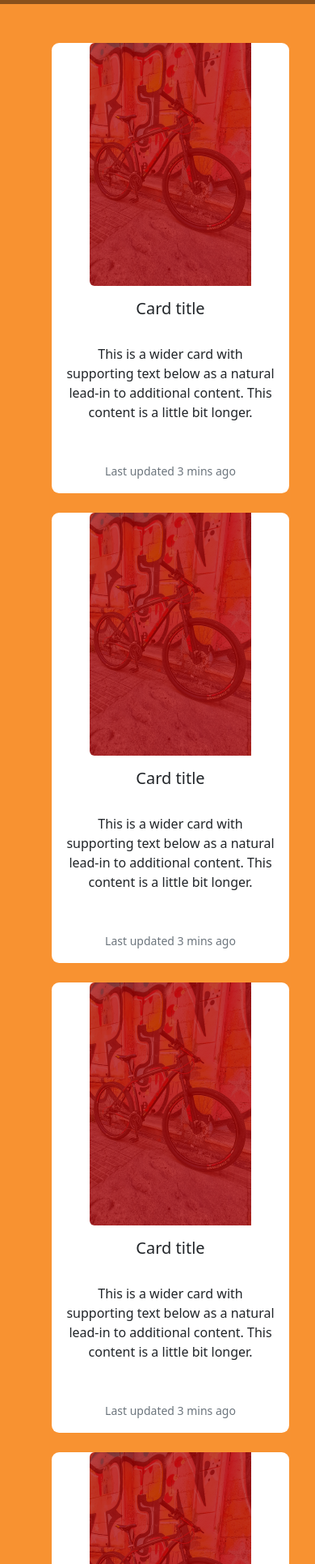
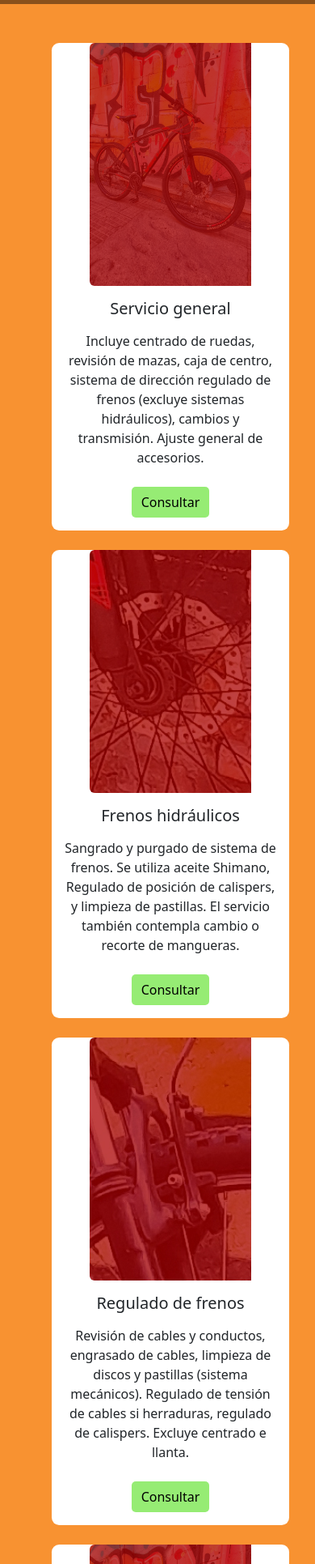
Before and after one commit to JuanSincich/Final-desarrollo-web-Coderhouse, a website: page pages/Servicios.html in a window 390 px wide. Shown: the part 69-2000 px from the top of the page at 81% size. Drawn offline with nearby package versions, Linux system fonts and the light colour scheme; files whose address does not match are found by name.

Commit message:
entregafinal

```diff
--- a/pages/Servicios.html
+++ b/pages/Servicios.html
@@ -76,15 +76,60 @@
                 </div>
                 <div class="col-md-8">
                   <div class="card-body">
-                    <h5 class="card-title">Card title</h5>
+                    <h5 class="card-title">Servicio general</h5>
                     <p class="card-text">
-                      This is a wider card with supporting text below as a
-                      natural lead-in to additional content. This content is a
-                      little bit longer.
+                      Incluye centrado de ruedas, revisión de mazas, caja de
+                      centro, sistema de dirección regulado de frenos (excluye
+                      sistemas hidráulicos), cambios y transmisión. Ajuste
+                      general de accesorios.
                     </p>
+                    <button class="serv-buttom">Consultar</button>
+                  </div>
+                </div>
+              </div>
+            </div>
+            <div class="cardServ" style="max-width: 540px">
+              <div class="row g-0">
+                <div class="col-md-4">
+                  <img
+                    src="../img/Frenos.jpg"
+                    class="img-fluid rounded-start"
+                    alt="..."
+                  />
+                </div>
+                <div class="col-md-8">
+                  <div class="card-body">
+                    <h5 class="card-title">Frenos hidráulicos</h5>
                     <p class="card-text">
-                      <small class="text-muted">Last updated 3 mins ago</small>
+                      Sangrado y purgado de sistema de frenos. Se utiliza aceite
+                      Shimano, Regulado de posición de calispers, y limpieza de
+                      pastillas. El servicio también contempla cambio o recorte
+                      de mangueras.
                     </p>
+                    <button class="serv-buttom">Consultar</button>
+                  </div>
+                </div>
+              </div>
+            </div>
+            <div class="cardServ" style="max-width: 540px">
+              <div class="row g-0">
+                <div class="col-md-4">
+                  <img
+                    src="../img/freno v.jpg"
+                    class="img-fluid rounded-start"
+                    alt="..."
+                  />
+                </div>
+                <div class="col-md-8">
+                  <div class="card-body">
+                    <h5 class="card-title">Regulado de frenos</h5>
+                    <p class="card-text">
+                      Revisión de cables y conductos, engrasado de cables,
+                      limpieza de discos y pastillas (sistema mecánicos).
+                      Regulado de tensión de cables si herraduras, regulado de
+                      calispers. Excluye centrado e llanta.
+                    </p>
+                    <button class="serv-buttom cambios">Consultar</button>
                   </div>
                 </div>
               </div>
@@ -100,15 +145,14 @@
                 </div>
                 <div class="col-md-8">
                   <div class="card-body">
-                    <h5 class="card-title">Card title</h5>
+                    <h5 class="card-title">Regulado de cambios</h5>
                     <p class="card-text">
-                      This is a wider card with supporting text below as a
-                      natural lead-in to additional content. This content is a
-                      little bit longer.
+                      Revisión de cables y conductos, engrasado de cables,
+                      tensión de cables, Revisión de limitadores de cambio y
+                      descarrilador. Ajuste general de los componentes del
+                      sistema de cambio.
                     </p>
-                    <p class="card-text">
-                      <small class="text-muted">Last updated 3 mins ago</small>
-                    </p>
+                    <button class="serv-buttom">Consultar</button>
                   </div>
                 </div>
               </div>
@@ -117,22 +161,21 @@
               <div class="row g-0">
                 <div class="col-md-4">
                   <img
-                    src="../img/serGral.png"
+                    src="..//img/Caja de centro.jpg"
                     class="img-fluid rounded-start"
                     alt="..."
                   />
                 </div>
                 <div class="col-md-8">
                   <div class="card-body">
-                    <h5 class="card-title">Card title</h5>
+                    <h5 class="card-title">Caja de centro</h5>
                     <p class="card-text">
-                      This is a wider card with supporting text below as a
-                      natural lead-in to additional content. This content is a
-                      little bit longer.
+                      Desarmado y limpieza de caja, revisión y limpieza de
+                      componentes, engrasado y ajuste. Corrección de rosca de
+                      las roscas de caja. Si la caja es con cartucho sellado y
+                      posee fallas, procedemos al cambio directo del mismo.
                     </p>
-                    <p class="card-text">
-                      <small class="text-muted">Last updated 3 mins ago</small>
-                    </p>
+                    <button class="serv-buttom">Consultar</button>
                   </div>
                 </div>
               </div>
@@ -141,70 +184,21 @@
               <div class="row g-0">
                 <div class="col-md-4">
                   <img
-                    src="../img/serGral.png"
+                    src="../img/Direccion.jpg"
                     class="img-fluid rounded-start"
                     alt="..."
                   />
                 </div>
                 <div class="col-md-8">
                   <div class="card-body">
-                    <h5 class="card-title">Card title</h5>
+                    <h5 class="card-title">Sistema de dirección</h5>
                     <p class="card-text">
-                      This is a wider card with supporting text below as a
-                      natural lead-in to additional content. This content is a
-                      little bit longer.
+                      Desarmado y limpieza de sistema, engrasado. Corrección de
+                      diámetro de vela. Colocación de adaptadores A-head.
+                      Servicio para todos los sistemas (22.2, 1 1/8, semi
+                      integrado, integrado).
                     </p>
-                    <p class="card-text">
-                      <small class="text-muted">Last updated 3 mins ago</small>
-                    </p>
-                  </div>
-                </div>
-              </div>
-            </div>
-            <div class="cardServ" style="max-width: 540px">
-              <div class="row g-0">
-                <div class="col-md-4">
-                  <img
-                    src="../img/serGral.png"
-                    class="img-fluid rounded-start"
-                    alt="..."
-                  />
-                </div>
-                <div class="col-md-8">
-                  <div class="card-body">
-                    <h5 class="card-title">Card title</h5>
-                    <p class="card-text">
-                      This is a wider card with supporting text below as a
-                      natural lead-in to additional content. This content is a
-                      little bit longer.
-                    </p>
-                    <p class="card-text">
-                      <small class="text-muted">Last updated 3 mins ago</small>
-                    </p>
-                  </div>
-                </div>
-              </div>
-            </div>
-            <div class="cardServ" style="max-width: 540px">
-              <div class="row g-0">
-                <div class="col-md-4">
-                  <img
-                    src="../img/serGral.png"
-                    class="img-fluid rounded-start"
-                    alt="..."
-                  />
-                </div>
-                <div class="col-md-8">
-                  <div class="card-body">
-                    <h5 class="card-title">Card title</h5>
-                    <p class="card-text">
-                      This is a wider card with supporting text below as a
-                      natural lead-in to additional content. This content is a
-                      little bit longer.
-                    </p>
-                    <p class="card-text">
-                      <small class="text-muted">Last updated 3 mins ago</small>
-                    </p>
+                    <button class="serv-buttom">Consultar</button>
                   </div>
                 </div>
               </div>
--- /dev/null
+++ b/scss/_contactanos.scss
@@ -0,0 +1,10 @@
+.cont-buttom {
+  position: absolute;
+  text-align: center;
+  margin-top: 0.5rem;
+  font-size: 100%;
+  border-radius: 5px;
+  padding: 7px 12px;
+  border: 10px #000000;
+  background-color: #96ec74;
+}
--- /dev/null
+++ b/scss/_servicios.scss
@@ -0,0 +1,33 @@
+.cardServ {
+  margin-bottom: $margin-card-serv;
+  margin-left: $margin-card-x;
+  margin-right: $margin-card-x;
+  border-radius: 1ch;
+  background-color: $background-color;
+  padding: 0;
+
+  .card-body {
+    padding-bottom: 1rem;
+  }
+
+  .card-text {
+    padding: $pad-card-text;
+  }
+
+  .card-title {
+    margin: 1rem 1rem 0rem 1rem;
+  }
+
+  .serv-buttom {
+    margin-top: 0.5rem;
+    font-size: 100%;
+    border-radius: 5px;
+    padding: 7px 12px;
+    border: 10px #000000;
+    background-color: #96ec74;
+  }
+
+  .card-text {
+    margin-bottom: 0rem;
+  }
+}
--- a/scss/_variables.scss
+++ b/scss/_variables.scss
@@ -0,0 +1,5 @@
+$margin-card-serv: 1.5rem;
+$margin-card-x: 1rem;
+$background-color: #ffffff;
+$padcardserv: 0;
+$pad-card-text: 1rem;
--- a/scss/style.scss
+++ b/scss/style.scss
@@ -5,3 +5,5 @@
 @import "tienda";
 @import "nosotros";
 @import "galeria";
+@import "servicios";
+@import "contactanos";
```
Also changed, not shown: index.html (+2 -2 lines), pages/Contactenos.html (+8 -3 lines), css/style.css, img/Caja de centro.jpg (added), img/Cambios.jpg (added), img/Direccion.jpg (added), img/Frenos.jpg (added), img/freno v.jpg (added), scss/style.css, 2 other files.
